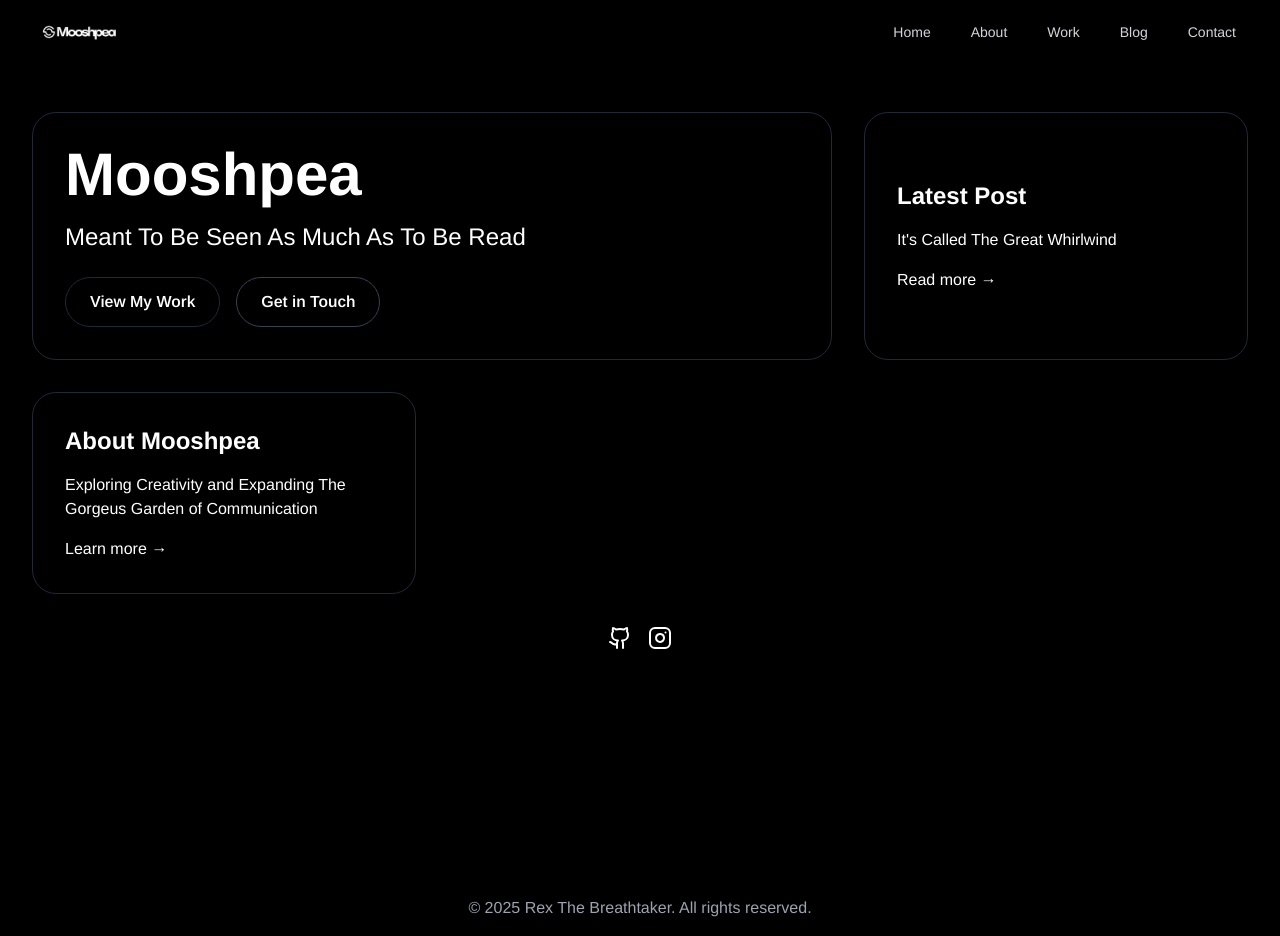
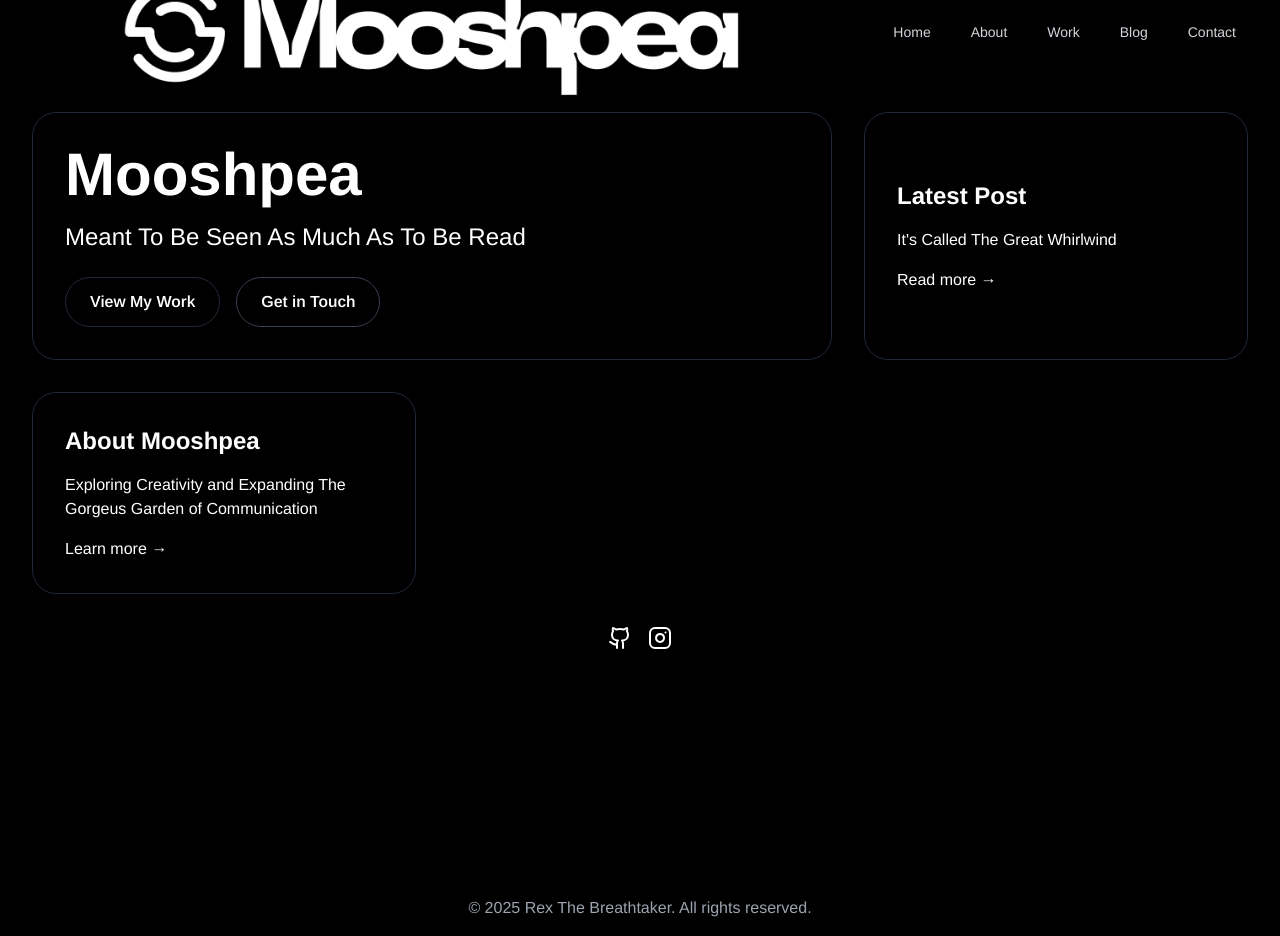
Before and after one commit to rexthebreathtaker/damn-dirty-apes, a Next.js app: page / in a window 1280 px wide. Built offline with nearby package versions, Linux system fonts and the light colour scheme.

Commit message:
update nav

```diff
--- a/app/components/Navigation.tsx
+++ b/app/components/Navigation.tsx
@@ -34,7 +34,7 @@ export default function Navigation() {
               <img
                 src="/images/logo.png"
                 alt="Logo"
-                className="max-h-12 w-auto"
+                className="max-h-13 w-auto"
               />
             </Link>
           </div>
```
